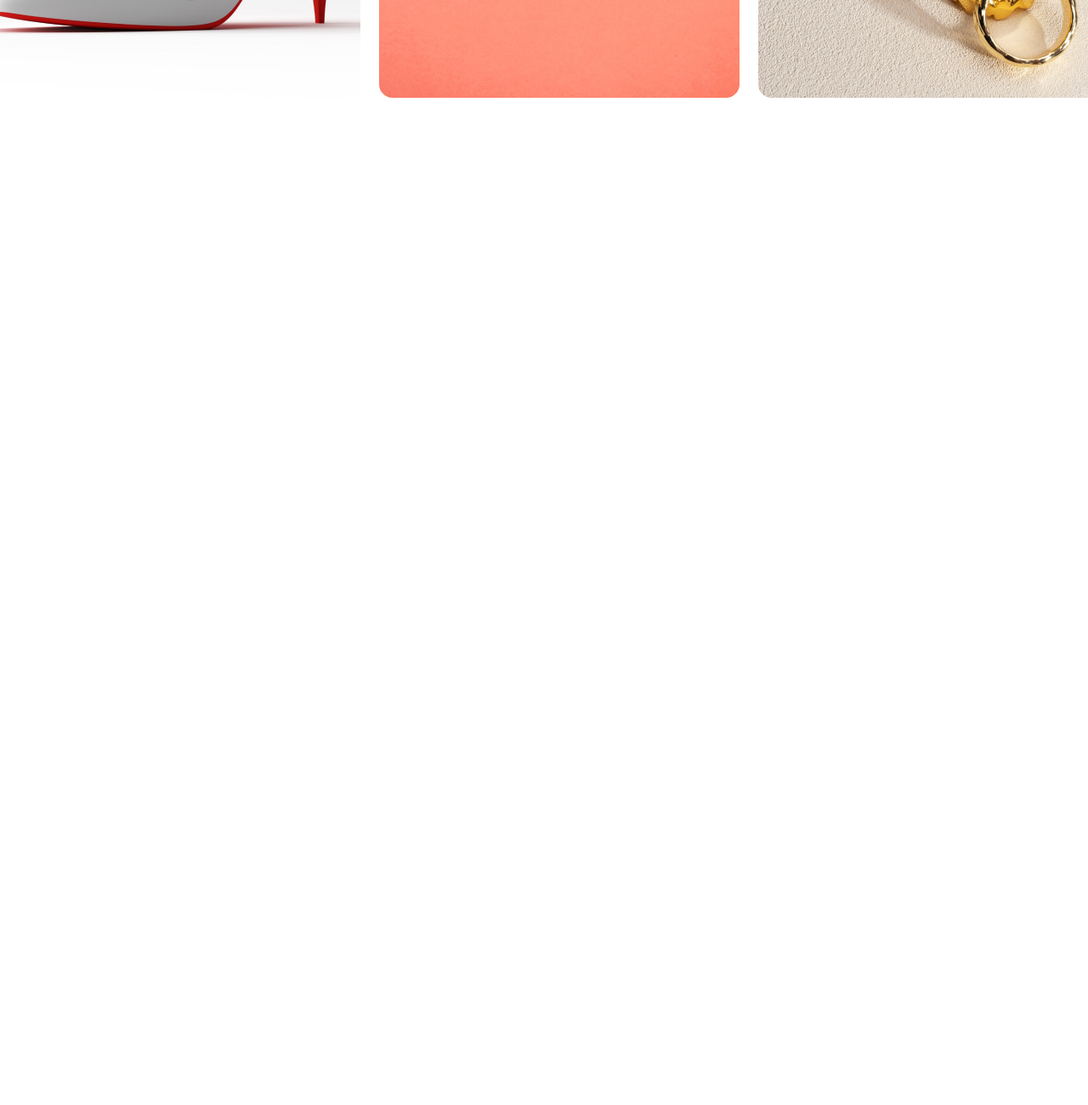
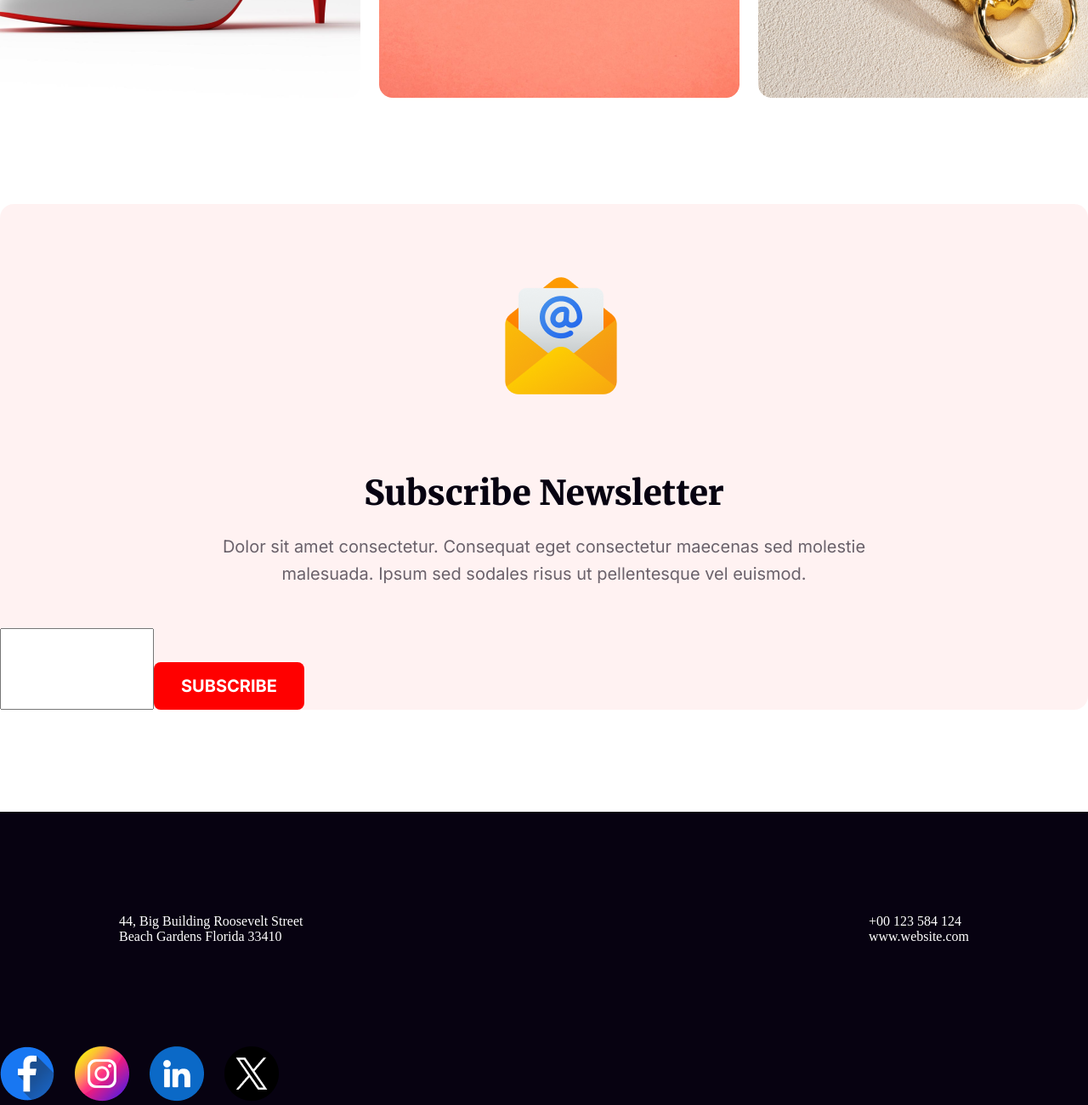
Before and after one commit to pronoy656/assignment-one, a plain HTML site: page index.html in a window 1280 px wide. Shown: the part 4278-5578 px from the top of the page at 85% size. Before the commit the page ends 4518 px from the top, so only its background shows below. Drawn offline with Linux system fonts and the light colour scheme.

Commit message:
footer section added'

```diff
--- a/index.html
+++ b/index.html
@@ -85,7 +85,45 @@
           </div>
         </div>
       </section>
+      <section class="subscribe">
+          <div class="newslater">
+            <img src="images/Group 61.png" alt="">
+            <h3>Subscribe Newsletter</h3>
+            <p>Dolor sit amet consectetur. Consequat eget consectetur maecenas sed molestie malesuada. Ipsum sed sodales risus ut pellentesque vel euismod. </p>
+            <form >
+              <input type="email" name="" id="">
+              <button>Subscribe</button>
+            </form>
+          </div>
+      </section>
     </main>
-    <footer></footer>
+    <footer>
+      <section class="footer-thing">
+        <div class="end-head">
+        <div class="footer-text">
+          <p>44, Big Building Roosevelt Street <br>
+            Beach Gardens Florida 33410</p>
+        </div>
+        <div class="footer-text-one">
+         <p>+00 123 584 124</p>
+         <p>www.website.com</p>
+        </div>
+      </div>
+      <div class="social">
+      <div class="media">
+        <img src="images/Facebook.png" alt="">
+      </div>
+      <div class="media">
+        <img src="images/Instagram.png" alt="">
+      </div>
+      <div class="media">
+        <img src="images/Linkedin.png" alt="">
+      </div>
+      <div class="media">
+        <img src="images/Twitter.png" alt="">
+      </div>
+      </div>
+      </section>
+    </footer>
   </body>
 </html>
--- a/styles.css
+++ b/styles.css
@@ -180,4 +180,65 @@ button{
     font-style: normal;
     font-weight: 400;
     line-height: 32px; /* 160% */
+}
+.subscribe{
+    width: 100%;
+    max-width: 1320px;
+    margin: 120px auto;
+    border-radius: 16px;
+    background: rgba(255, 0, 0, 0.05);
+}
+.newslater{
+    text-align: center;
+}
+.newslater img{
+    padding: 80px 585px 40px 585px;
+}
+.newslater h3{
+    padding: 40px 404px 22px 404px;
+    color: #070211;
+    text-align: center;
+    font-family: Merriweather;
+    font-size: 40px;
+    font-style: normal;
+    font-weight: 900;
+    line-height: normal;
+    text-transform: capitalize;
+}
+.newslater p{
+    padding: 0px 212px 48px 212px;
+    color: rgba(7, 2, 17, 0.60);
+    text-align: center;
+    font-family: Inter;
+    font-size: 20px;
+    font-style: normal;
+    font-weight: 400;
+    line-height: 32px; /* 160% */
     }
+.newslater form{
+    display: flex;
+}
+.footer-thing{
+    background: #070211;
+
+}
+.footer-text{
+    color: #FFF;
+}
+.footer-text-one{
+    color: #FFF;
+}
+
+.end-head{
+    display: flex;
+    justify-content: space-between;
+    padding: 120px 140px;
+
+
+}
+
+.social{
+    display: flex;
+    gap: 24px;
+    align-items: center;
+}
```
